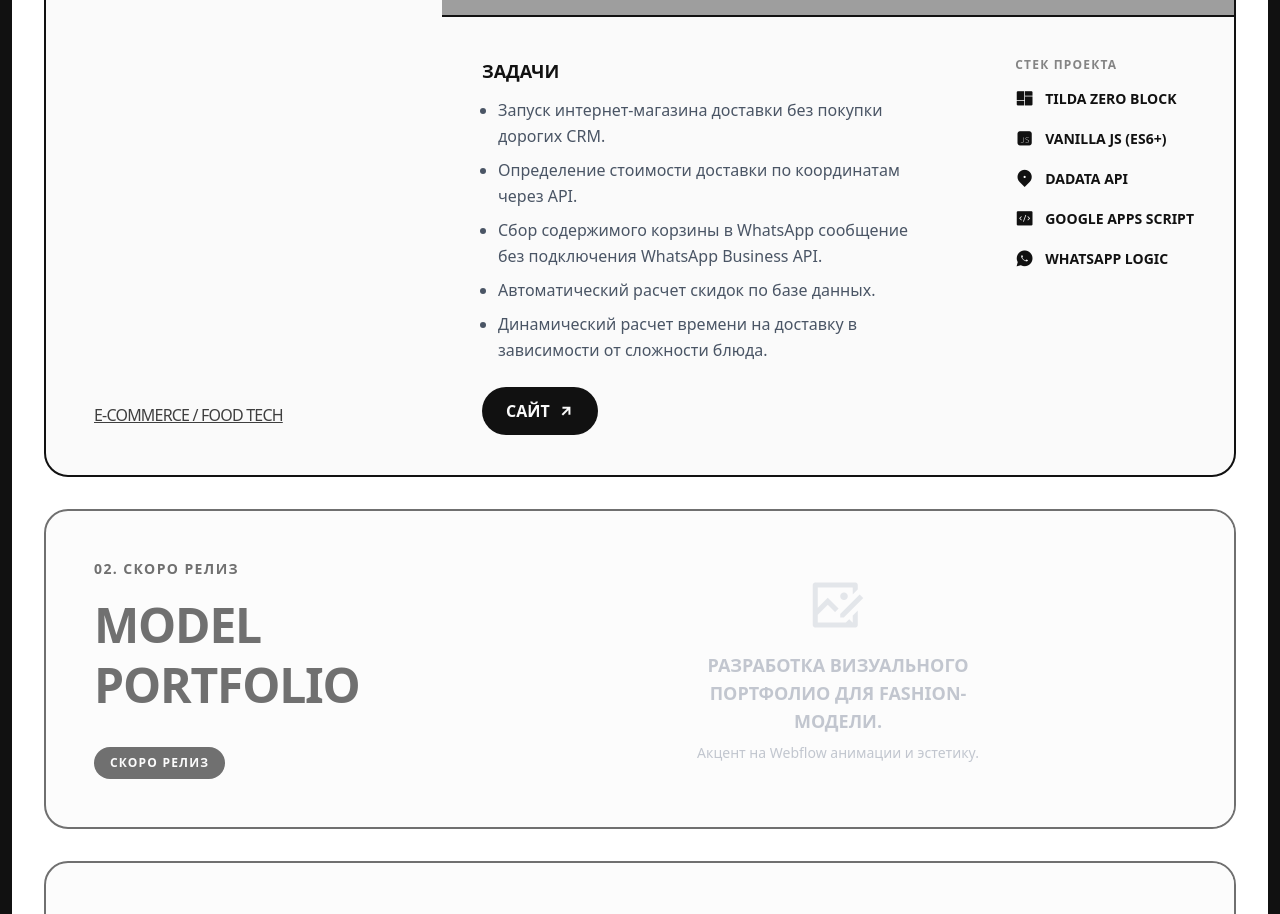
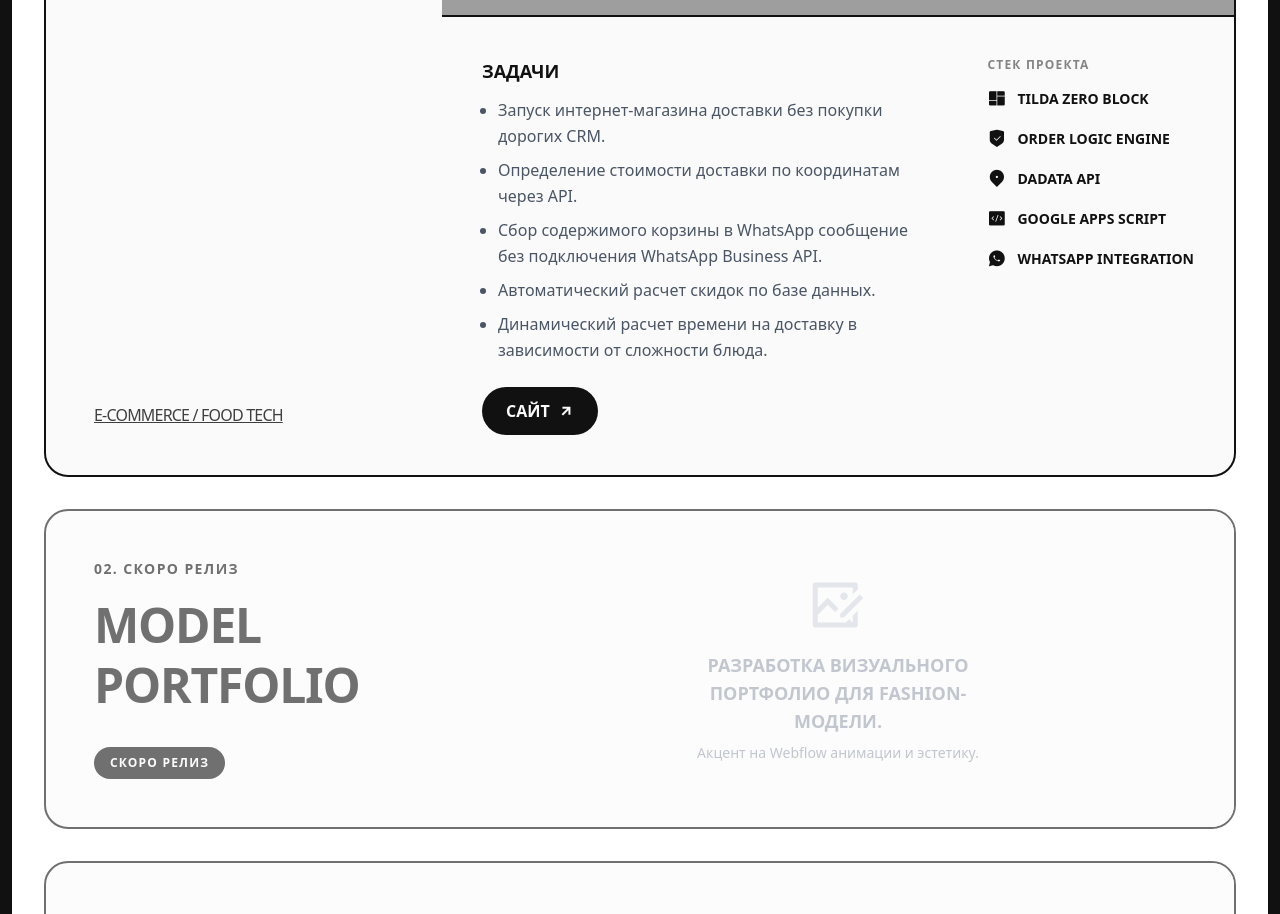
Before and after one commit to abzalt1/abzalt1.github.io, a Next.js app: page / in a window 1280 px wide. Shown: the part 1600-2514 px from the top of the page. Built offline with nearby package versions, Linux system fonts and the light colour scheme; grey boxes are pictures that could not be loaded.

Commit message:
feat: upgrade project stack descriptions to Order Logic Engine and WhatsApp Integration

```diff
--- a/src/components/Projects.tsx
+++ b/src/components/Projects.tsx
@@ -130,10 +130,10 @@ export default function Projects({ onOpenLightbox }: { onOpenLightbox: (src: str
             link: "https://my-cook.kz",
             stack: [
                 { icon: "ri-layout-masonry-fill", name: "Tilda Zero Block", info: "Гибкая верстка уникальных блоков." },
-                { icon: "ri-javascript-fill", name: "Vanilla JS (ES6+)", info: "Логика корзины и калькулятора доставки." },
+                { icon: "ri-shield-check-fill", name: "Order Logic Engine", info: "Скрипт валидации гео-зон, строгого контроля времени и логики корзины." },
                 { icon: "ri-map-pin-2-fill", name: "DaData API", info: "Геокодинг адресов и определение зон." },
                 { icon: "ri-code-box-fill", name: "Google Apps Script", info: "Custom API для системы лояльности и динамических скидок." },
-                { icon: "ri-whatsapp-fill", name: "WhatsApp Logic", info: "Формирование заказа в мессенджер." }
+                { icon: "ri-whatsapp-fill", name: "WhatsApp Integration", info: "Автоматическое формирование структуры заказа и отправка в мессенджер." }
             ]
         },
         {
```
